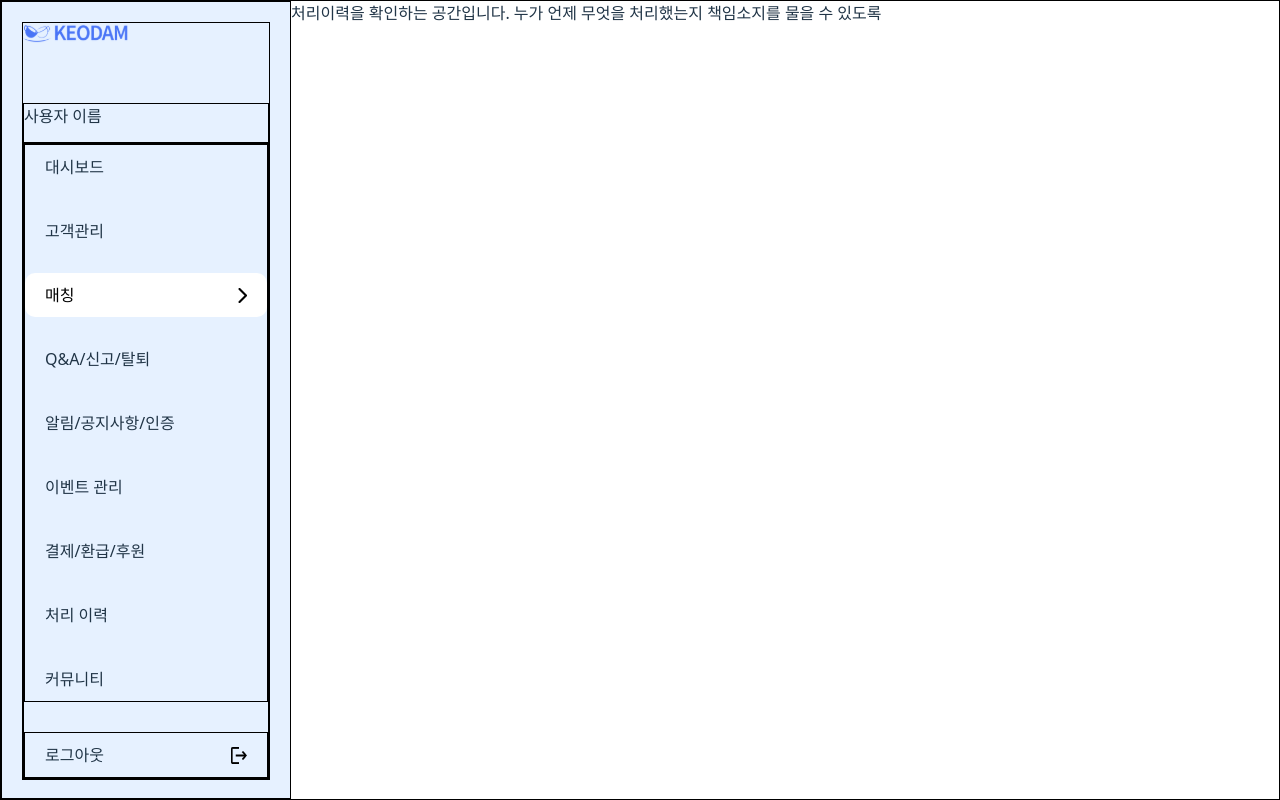
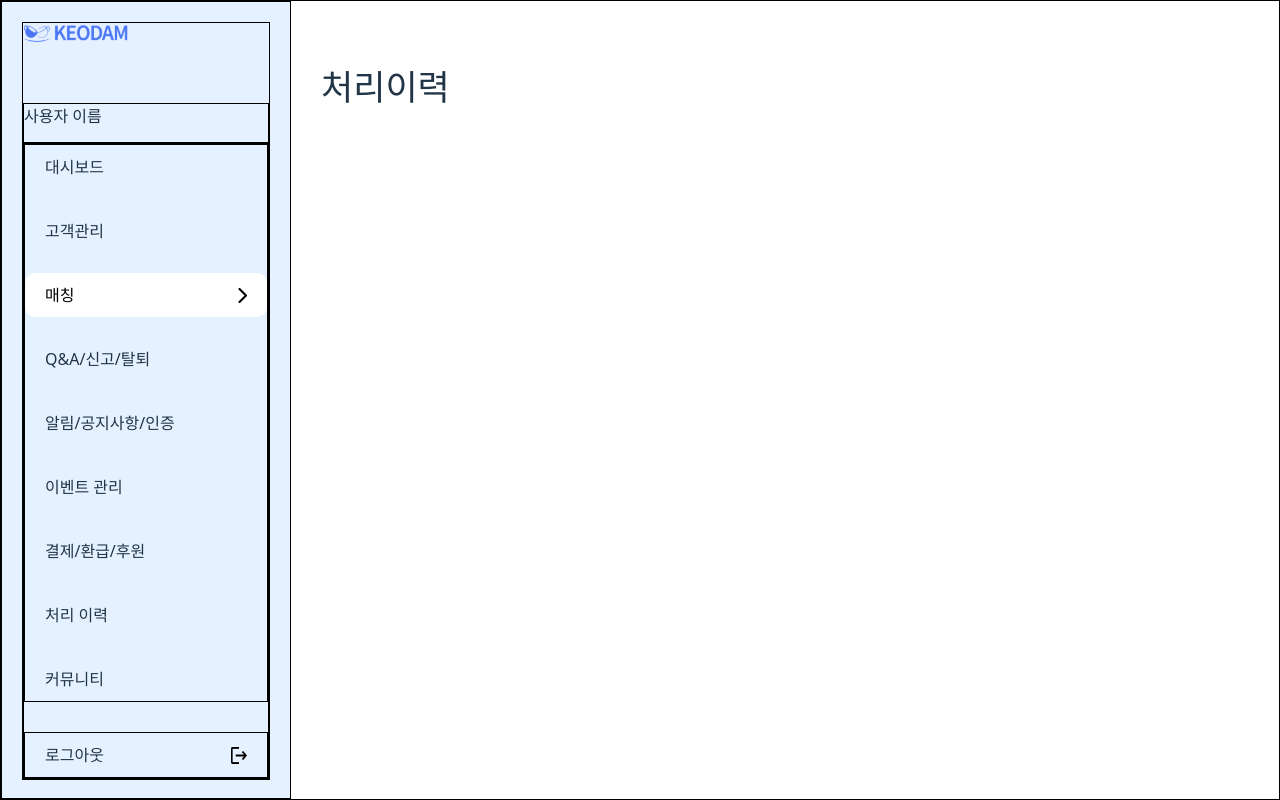
Before and after one commit to keodam/keodam-frontend-web, a React (Vite) app: page /history in a window 1280 px wide. Built offline with nearby package versions, Linux system fonts and the light colour scheme.

Commit message:
refactory: history 페이지 폴더 정리 및 기본 틀 생성

```diff
--- a/src/App.tsx
+++ b/src/App.tsx
@@ -8,7 +8,7 @@ import SupportPage from "./pages/Admin/SupportPage";
 import NoticePage from "./pages/Admin/NoticePage";
 import EventPage from "./pages/Admin/EventPage";
 import PayPage from "./pages/Admin/PayPage";
-import HistoryPage from "./pages/Admin/HistoryPage";
+import HistoryPage from "./pages/Admin/history/HistoryPage";
 import MatchingPage from "./pages/Admin/MatchingPage";
 
 function App() {
--- a/src/pages/Admin/HistoryPage.module.less
+++ /dev/null
@@ -1,7 +0,0 @@
-.historyPage {
-  width: 100vw;
-  height: 100vh;
-  border: 1px solid black;
-
-  display: flex;
-}
--- a/src/pages/Admin/HistoryPage.tsx
+++ /dev/null
@@ -1,14 +0,0 @@
-import LeftNavBar from "../../components/Admin/LeftNavBar";
-import style from "./HistoryPage.module.less";
-
-const HistoryPage = () => {
-  return (
-    <div className={style.historyPage}>
-      <LeftNavBar />
-      처리이력을 확인하는 공간입니다. 누가 언제 무엇을 처리했는지 책임소지를
-      물을 수 있도록
-    </div>
-  );
-};
-
-export default HistoryPage;
--- /dev/null
+++ b/src/pages/Admin/history/HistoryPage.module.less
@@ -0,0 +1,18 @@
+.historyPage {
+  width: 100vw;
+  height: 100vh;
+  border: 1px solid black;
+
+  display: flex;
+}
+
+.contents{
+  padding: 0px 30px;
+
+}
+
+.title{
+  margin-top: 60px;
+  font-size: 35px;
+  font-weight: 500;
+}
--- /dev/null
+++ b/src/pages/Admin/history/HistoryPage.tsx
@@ -0,0 +1,16 @@
+import LeftNavBar from "../../../components/Admin/LeftNavBar";
+import styles from "./HistoryPage.module.less";
+
+const HistoryPage = () => {
+  return (
+    <div className={styles.historyPage}>
+      <LeftNavBar />
+      <div className={styles.contents}>
+      <div className={styles.title}> 처리이력 </div>
+
+      </div>
+    </div>
+  );
+};
+
+export default HistoryPage;
--- a/src/pages/Admin/user/UserTable.tsx
+++ b/src/pages/Admin/user/UserTable.tsx
@@ -18,7 +18,7 @@ interface User {
   role: string;
   phone: string;
 }
-
+// 하드코딩해서 넣어둔 내용
 const data: User[] = [
   {
     uuid: '#P0001',
```
